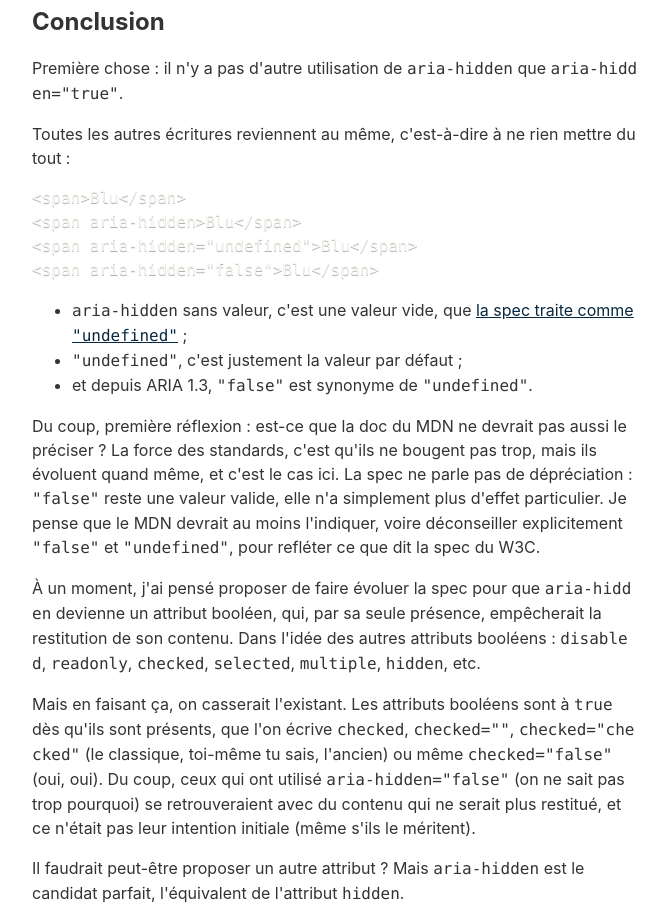
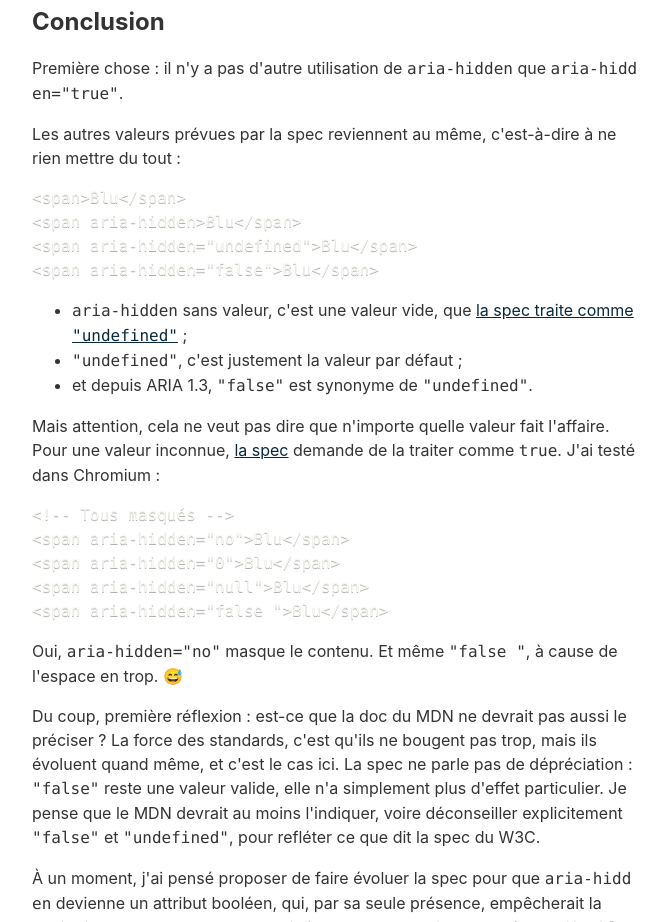
Before and after one commit to smndhm/blu, an Eleventy site: page apps/articles/content/aria-hidden-false/index.md in a window 1280 px wide. Shown: the part 6000-6922 px from the top of the page, without its empty margins (304-971 px from the left). Built offline with nearby package versions, Linux system fonts and the light colour scheme; Eleventy itself is replaced by a stand-in of ours; some packages are replaced by stand-ins of ours; code samples lack their colours; files that its build step writes are made by us from their sources; what @zachleat/heading-anchors, zod, zod-validation-error would draw is missing.

Commit message:
docs(articles): note that unknown aria-hidden values hide content

````diff
--- a/apps/articles/content/aria-hidden-false/index.md
+++ b/apps/articles/content/aria-hidden-false/index.md
@@ -193,7 +193,7 @@ Rassurez-vous : les 9 ont été corrigés depuis ! Il n'y a plus aucun `aria-hid
 
 Première chose : il n'y a pas d'autre utilisation de `aria-hidden` que `aria-hidden="true"`.
 
-Toutes les autres écritures reviennent au même, c'est-à-dire à ne rien mettre du tout :
+Les autres valeurs prévues par la spec reviennent au même, c'est-à-dire à ne rien mettre du tout :
 
 ```html
 <span>Blu</span>
@@ -202,9 +202,21 @@ Toutes les autres écritures reviennent au même, c'est-à-dire à ne rien mettr
 <span aria-hidden="false">Blu</span>
 ```
 
-- `aria-hidden` sans valeur, c'est une valeur vide, que [la spec traite comme `"undefined"`](https://w3c.github.io/aria/#state_property_processing) ;
+- `aria-hidden` sans valeur, c'est une valeur vide, que [la spec traite comme `"undefined"`](https://w3c.github.io/aria/#document-handling_author-errors_states-properties) ;
 - `"undefined"`, c'est justement la valeur par défaut ;
 - et depuis ARIA 1.3, `"false"` est synonyme de `"undefined"`.
+
+Mais attention, cela ne veut pas dire que n'importe quelle valeur fait l'affaire. Pour une valeur inconnue, [la spec](https://w3c.github.io/aria/#document-handling_author-errors_states-properties) demande de la traiter comme `true`. J'ai testé dans Chromium :
+
+```html
+<!-- Tous masqués -->
+<span aria-hidden="no">Blu</span>
+<span aria-hidden="0">Blu</span>
+<span aria-hidden="null">Blu</span>
+<span aria-hidden="false ">Blu</span>
+```
+
+Oui, `aria-hidden="no"` masque le contenu. Et même `"false "`, à cause de l'espace en trop. 😅
 
 Du coup, première réflexion : est-ce que la doc du MDN ne devrait pas aussi le préciser ? La force des standards, c'est qu'ils ne bougent pas trop, mais ils évoluent quand même, et c'est le cas ici. La spec ne parle pas de dépréciation : `"false"` reste une valeur valide, elle n'a simplement plus d'effet particulier. Je pense que le MDN devrait au moins l'indiquer, voire déconseiller explicitement `"false"` et `"undefined"`, pour refléter ce que dit la spec du W3C.
 
````
